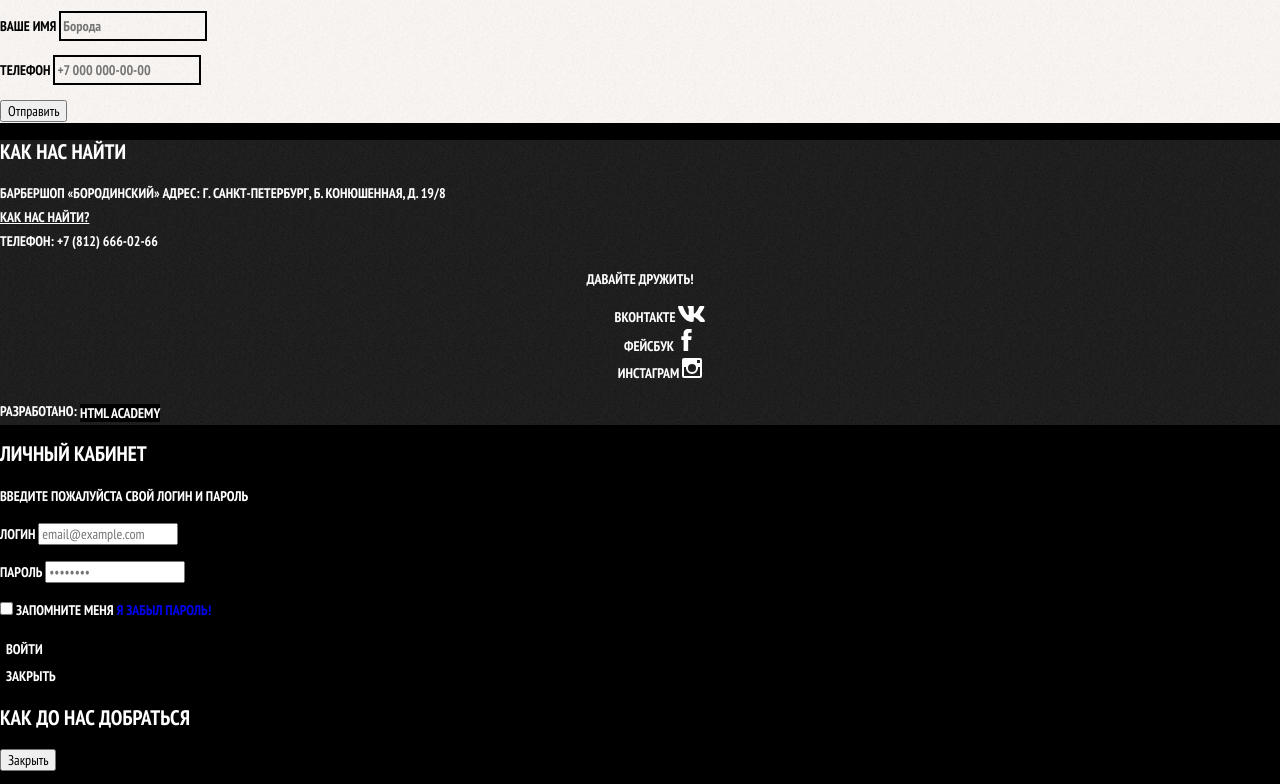
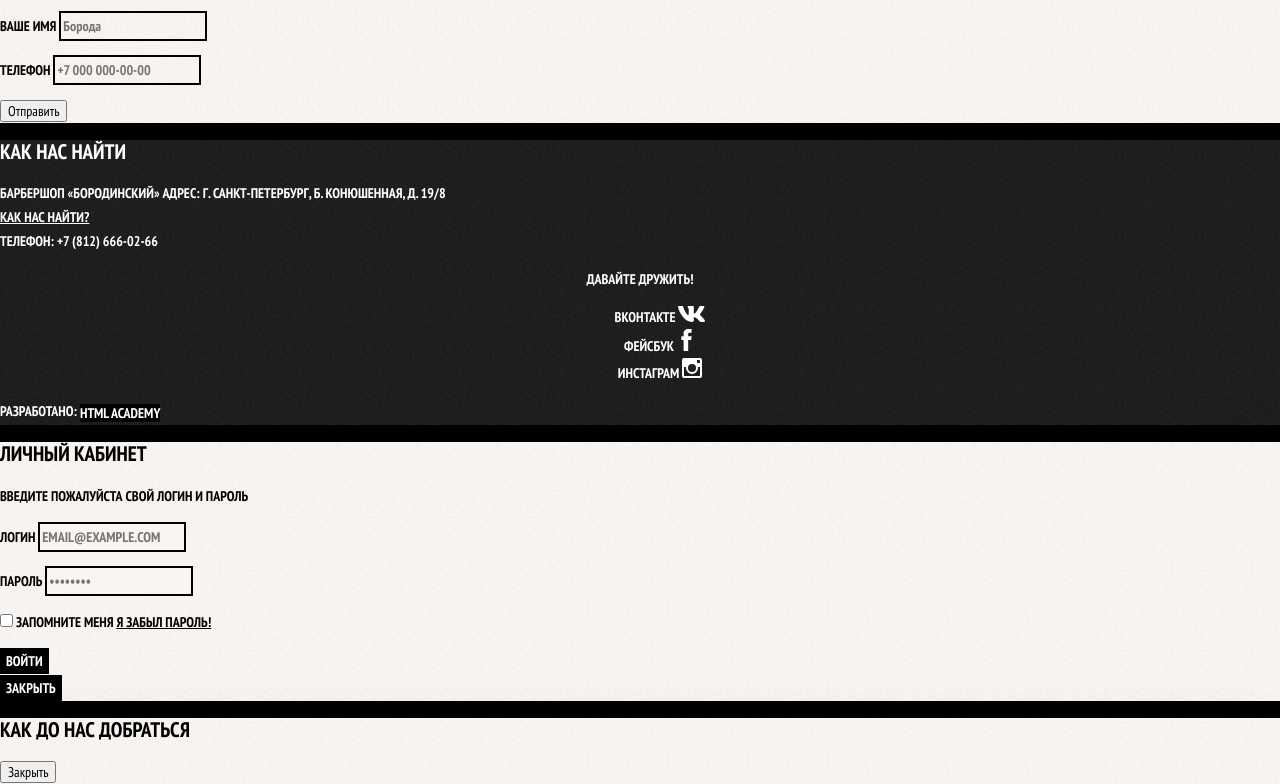
Before and after one commit to sergeykirpik/htmlacademy-barbershop, a plain HTML site: page index.html in a window 1280 px wide. Shown: the part 1855-2639 px from the top of the page. Drawn offline with nearby package versions, Linux system fonts and the light colour scheme.

Commit message:
Add styles for modal dialogs. Finish basic styling of index page.

```diff
--- a/css/style.css
+++ b/css/style.css
@@ -198,3 +198,58 @@ img {
   color: var(--basic-black);
   background-color: var(--basic-white);
 }
+
+/* Modal */
+
+.modal {
+  color: var(--basic-black);
+  background-color: var(--basic-extra-light);
+  background-image: url("../img/pattern-light.jpg");
+  background-position: 0 0;
+  background-repeat: repeat;
+  box-shadow: 0 30px 50px rgba(0, 0, 0, 0.7);
+}
+
+.modal-login h2 {
+  font-size: 30px;
+  line-height: 42px;
+}
+
+/* Login form */
+
+.login-form input[type="email"],
+.login-form input[type="password"] {
+  font: inherit;
+  color: var(--basic-black);
+  text-transform: uppercase;
+  background-color: var(--basic-extra-light);
+  border: 2px solid var(--basic-black);
+}
+
+.login-form input:focus {
+  border-color: var(--special);
+}
+
+.login-icon-user {
+  background-image: url("../img/user.svg");
+  background-position: 270px center;
+  background-repeat: no-repeat;
+}
+
+.login-icon-password {
+  background-image: url("../img/lock.svg");
+  background-position: 270px center;
+  background-repeat: no-repeat;
+}
+
+/* Restore */
+
+.restore {
+  color: var(--basic-black);
+  text-decoration: underline;
+}
+
+.restore:hover,
+.restore:focus {
+  text-decoration: none;
+}
```
Also changed, not shown: img/lock.svg (added), img/user.svg (added).
